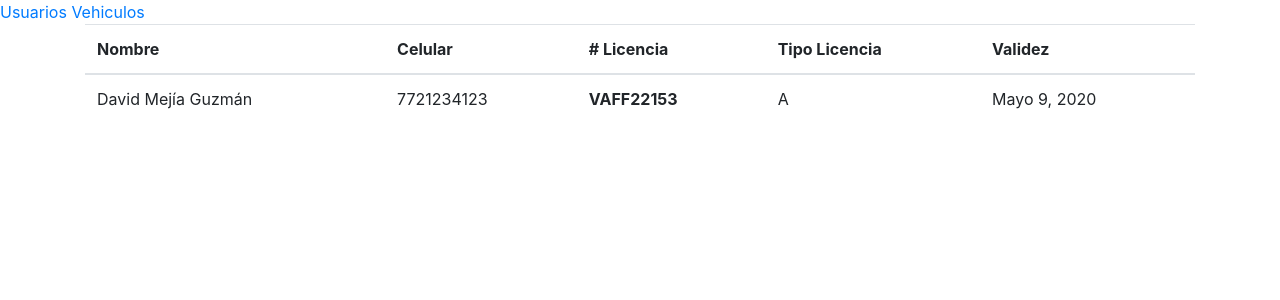
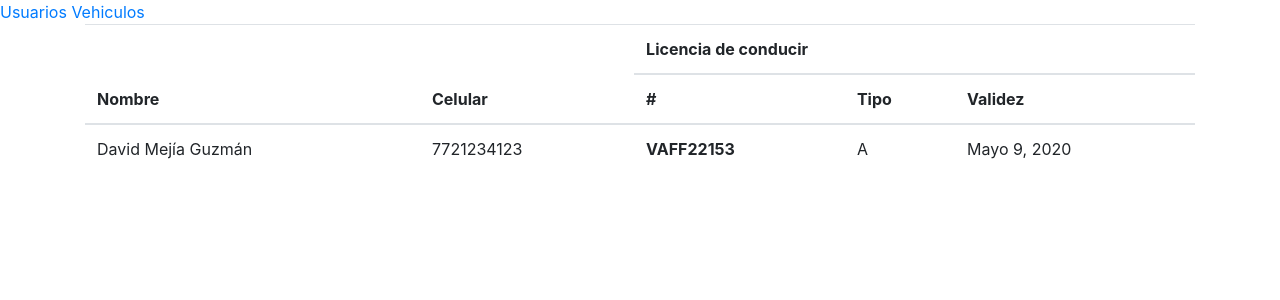
Before and after one commit to dxviidmg/ControlVehicular, a Django app: page /accounts/ in a window 1280 px wide. Shown: the top 300 px of the page. Run offline with Django 3.2, Linux system fonts and the light colour scheme; data comes from the database, SQL or seed files in the repository; some libraries are stand-ins or nearby versions.

Commit message:
tabs html list

```diff
--- a/accounts/models.py
+++ b/accounts/models.py
@@ -13,6 +13,7 @@ class Licencia(models.Model):
 		('A', 'A'),
 		('B', 'B')
 	)
+
 	user = models.OneToOneField(User, on_delete=models.CASCADE)
 	tipo = models.CharField(max_length=1, default='A')
 	sangre = models.CharField(max_length=10)
@@ -24,7 +25,7 @@ class Licencia(models.Model):
 	def __str__(self):
 		return 'Licencia de {}'.format(self.user)
 
-#Muestra nombre completo
+#Muestra nombre completo de la tabla Users
 def get_full_name(self):
 	return '{} {} {}'.format(self.username, self.first_name, self.last_name)
 
--- a/accounts/templates/auth/user_list.html
+++ b/accounts/templates/auth/user_list.html
@@ -5,10 +5,13 @@
 	<table class="table">
 		<thead>
 			<tr>
-      <th scope="col">Nombre</th>
-      <th scope="col">Celular</th>
-      <th scope="col"># Licencia</th>
-      <th scope="col">Tipo Licencia</th>
+				<th scope="col" rowspan="2">Nombre</th>
+				<th scope="col" rowspan="2">Celular</th>
+				<th scope="col" colspan="3">Licencia de conducir</th>
+			</tr>
+			<tr>
+				<th scope="col">#</th>
+				<th scope="col">Tipo</th>
 				<th scope="col">Validez</th>
 			</tr>
 		</thead>
@@ -25,6 +28,8 @@
 			</tr>
 
 	{%endfor%}
+
 		</tbody>
 	</table>
+
 {%endblock content%}
--- a/vehiculos/templates/vehiculos/vehiculos_list.html
+++ b/vehiculos/templates/vehiculos/vehiculos_list.html
@@ -30,4 +30,5 @@
 
 		</tbody>
 	</table>
+
 {%endblock content%}
--- a/vehiculos/urls.py
+++ b/vehiculos/urls.py
@@ -2,6 +2,7 @@ from .views import *
 from django.urls import path
 
 app_name = 'vehiculos'
+
 urlpatterns = [
 	path('vehiculos/', VehiculosListView.as_view(), name='vehiculos-list'),
 ]
```
Also changed, not shown: accounts/admin.py (+7 -7 lines), vehiculos/views.py (+4 -8 lines). Lines whose indentation alone changed are shown as unchanged.
